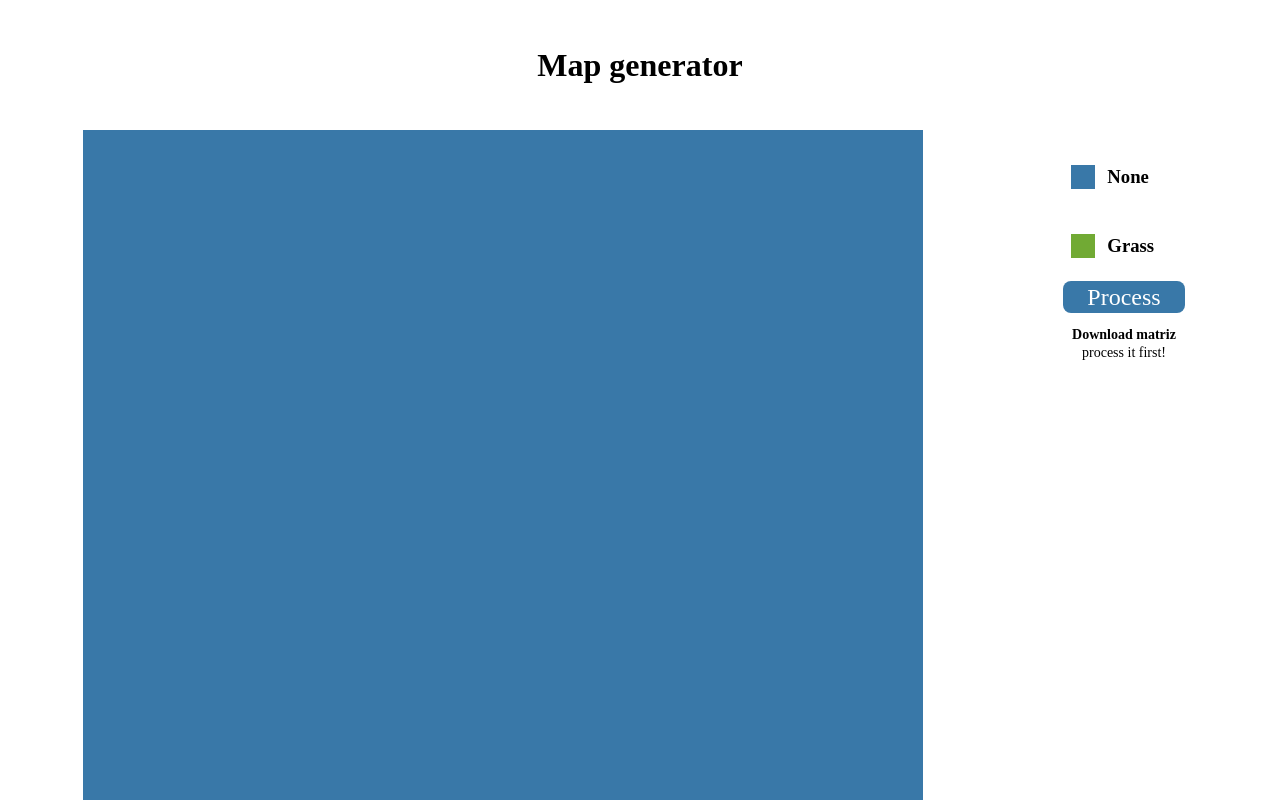
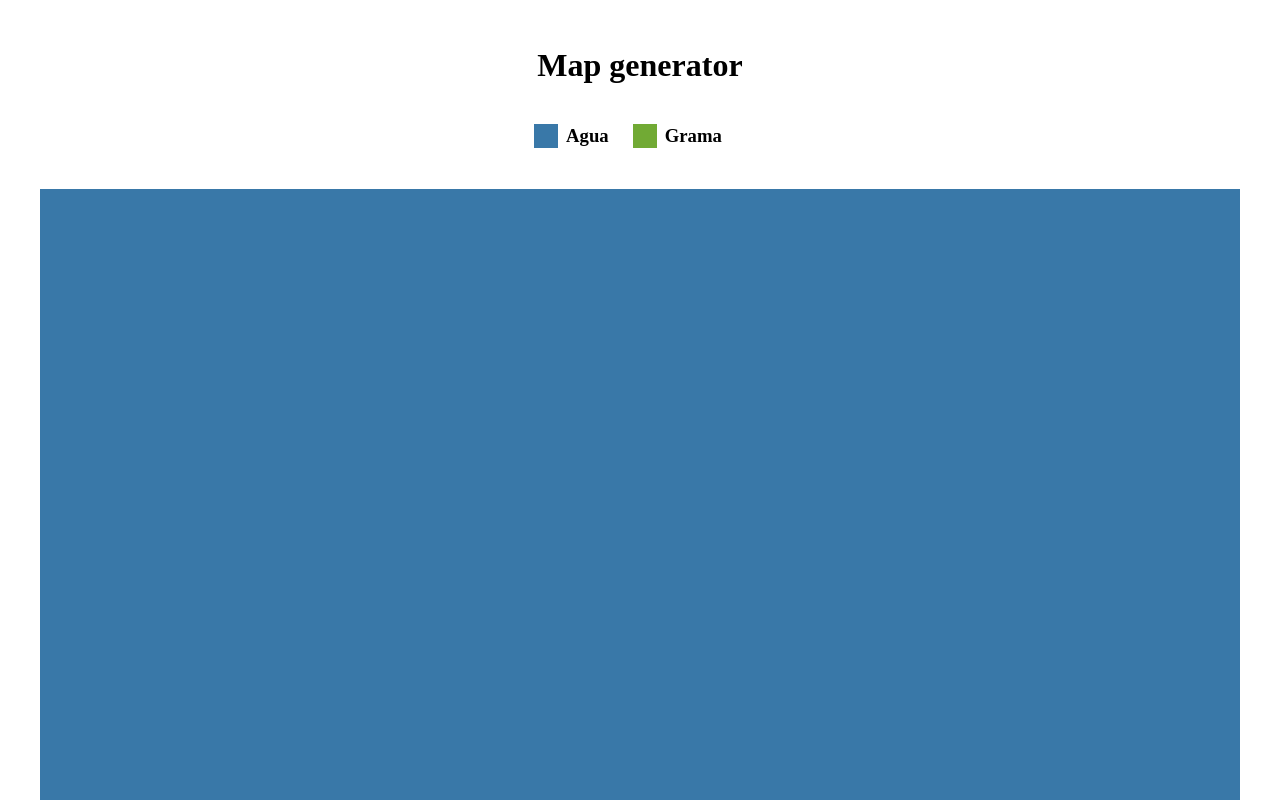
Before and after one commit to bitgardens/map_generator, a React (Vite) app: page / in a window 1280 px wide. Shown: the top 800 px of the page. Built offline with nearby package versions, Linux system fonts and the light colour scheme.

Commit message:
`Optimze` - Storing tiles in 1D array instead of 2D

```diff
--- a/src/MapGenerator.tsx
+++ /dev/null
@@ -1,138 +0,0 @@
-import React, { useState, useEffect } from "react";
-
-import {
-  Container,
-  DownloadBtn,
-  Main,
-  MapColumn,
-  MapGrid,
-  RunBtn,
-  Subtitle,
-  TileSubtitle,
-  TileTmp,
-} from "./styles";
-import Tile from "./components/Tile";
-import { TileInterface, possibles_type } from "./components/Tile/types";
-import handle_process_map from "./handlers/processMap";
-
-const MapGenerator: React.FC = () => {
-  const SIZE = 35;
-
-  const [tiles, setTiles] = useState<TileInterface[][]>(
-    Array(SIZE).fill(Array(SIZE).fill({ type: "none" }))
-  );
-
-  const [selected, setSelected] = useState<possibles_type>("grass");
-
-  const [dragEnabled, setDragEnabled] = useState(false);
-
-  const changeTileColor = (index_i: number, index_j: number) => {
-    setTiles(
-      tiles.map((column, ii) => {
-        if (ii == index_i) {
-          return column.map((data, jj) => {
-            if (jj == index_j) {
-              return {
-                type: selected,
-              };
-            } else {
-              return data;
-            }
-          });
-        } else {
-          return column;
-        }
-      })
-    );
-  };
-
-  useEffect(() => {
-    addEventListener("mousedown", () => {
-      setDragEnabled(true);
-    });
-
-    addEventListener("mouseup", () => {
-      setDragEnabled(false);
-    });
-  });
-
-  const handleDownload = () => {
-    var json_string = JSON.stringify(tiles, undefined, 2);
-    var link = document.createElement("a");
-    link.download = "data.json";
-    var blob = new Blob([json_string], { type: "text/plain" });
-    link.href = window.URL.createObjectURL(blob);
-    link.click();
-  };
-
-  return (
-    <Container>
-      <header>
-        <img />
-        <h1>Map generator</h1>
-      </header>
-
-      <Main>
-        <MapGrid>
-          {tiles?.map((i, index_i) => (
-            <MapColumn key={index_i}>
-              {i.map(({ type }, index_j) => (
-                <Tile
-                  key={index_j}
-                  onClick={() => {
-                    changeTileColor(index_i, index_j);
-                  }}
-                  onHover={() => {
-                    if (!dragEnabled) return;
-                    changeTileColor(index_i, index_j);
-                  }}
-                  type={type}
-                />
-              ))}
-            </MapColumn>
-          ))}
-        </MapGrid>
-
-        <Subtitle>
-          <TileSubtitle>
-            <Tile
-              onClick={() => {
-                setSelected("none");
-              }}
-              type="none"
-            />
-            <h3>None</h3>
-          </TileSubtitle>
-          <TileSubtitle>
-            <Tile
-              onClick={() => {
-                setSelected("grass");
-              }}
-              type="grass"
-            />
-            <h3>Grass</h3>
-          </TileSubtitle>
-
-          <RunBtn
-            onClick={() => {
-              // fuck react, wanna change this? be my guest
-              setTiles(handle_process_map(tiles));
-            }}
-          >
-            Process
-          </RunBtn>
-          <DownloadBtn
-            onClick={() => {
-              handleDownload();
-            }}
-          >
-            <h3>Download matriz</h3>
-            <p>process it first!</p>
-          </DownloadBtn>
-        </Subtitle>
-      </Main>
-    </Container>
-  );
-};
-
-export default MapGenerator;
--- /dev/null
+++ b/src/components/Canvas/index.tsx
@@ -0,0 +1,95 @@
+import React, { useState, useEffect } from "react";
+
+import {
+  Container,
+  Main,
+  MapGrid,
+  Subtitle,
+  TileComponent,
+  TileSubtitle,
+} from "./styles";
+import { TileColor } from "../Tile/colors";
+import { TileTypes } from "../Tile/types";
+
+const Canvas: React.FC = () => {
+  const SIZE = 50;
+
+  const [tiles, setTiles] = useState<TileTypes[]>(
+    Array(SIZE * SIZE).fill("none")
+  );
+
+  const [selected, setSelected] = useState<TileTypes>("grass");
+
+  const [dragEnabled, setDragEnabled] = useState(false);
+
+  useEffect(() => {
+    addEventListener("mousedown", () => {
+      setDragEnabled(true);
+    });
+
+    addEventListener("mouseup", () => {
+      setDragEnabled(false);
+    });
+  }, []);
+
+  const handleChangeTile = (index: number) => {
+    let tmp = [...tiles];
+    tmp[index] = selected;
+    setTiles(tmp);
+  };
+
+  return (
+    <Container>
+      <header>
+        <img />
+        <h1>Map generator</h1>
+      </header>
+
+      <Subtitle>
+        <TileSubtitle>
+          <TileComponent
+            style={{
+              backgroundColor: TileColor.type.none,
+            }}
+            onClick={() => {
+              setSelected("none");
+            }}
+          />
+          <h3>Agua</h3>
+        </TileSubtitle>
+        <TileSubtitle>
+          <TileComponent
+            style={{
+              backgroundColor: TileColor.type.grass,
+            }}
+            onClick={() => {
+              setSelected("grass");
+            }}
+          />
+          <h3>Grama</h3>
+        </TileSubtitle>
+      </Subtitle>
+
+      <Main>
+        <MapGrid width={SIZE}>
+          {tiles.map((value, index) => (
+            <div
+              onClick={() => {
+                handleChangeTile(index);
+              }}
+              onMouseEnter={() => {
+                if (!dragEnabled) return;
+                handleChangeTile(index);
+              }}
+              style={{
+                backgroundColor: TileColor.type[value],
+              }}
+            />
+          ))}
+        </MapGrid>
+      </Main>
+    </Container>
+  );
+};
+
+export default Canvas;
--- /dev/null
+++ b/src/components/Canvas/styles.ts
@@ -0,0 +1,141 @@
+import styled from "styled-components";
+
+export const Container = styled.div`
+  display: flex;
+  flex-direction: column;
+  align-items: center;
+  justify-content: flex-start;
+
+  /** Disable selection */
+  -webkit-user-select: none;
+  -ms-user-select: none;
+  user-select: none;
+`;
+
+export const Main = styled.main`
+  display: flex;
+  align-items: flex-start;
+  justify-content: center;
+  margin-top: 24px;
+`;
+
+export const MapGrid = styled.div<{ width: number }>`
+  display: grid;
+  grid-template-columns: repeat(${(p) => p.width}, 24px);
+  align-items: center;
+  justify-content: center;
+
+  div {
+    display: flex;
+    align-items: center;
+    justify-content: center;
+    height: 24px;
+    width: 24px;
+
+    // effects
+    transition: 0.2s;
+    cursor: pointer;
+    &:hover {
+      opacity: 0.7;
+    }
+  }
+`;
+
+export const TileComponent = styled.div`
+  display: flex;
+  align-items: center;
+  justify-content: center;
+  height: 24px;
+  width: 24px;
+
+  // effects
+  transition: 0.2s;
+  cursor: pointer;
+  &:hover {
+    opacity: 0.7;
+  }
+`;
+
+export const MapColumn = styled.div`
+  display: flex;
+  align-items: flex-start;
+  justify-content: flex-start;
+  flex-direction: column;
+`;
+
+export const Subtitle = styled.div`
+  display: flex;
+  align-items: center;
+  justify-content: center;
+`;
+
+export const TileSubtitle = styled.div`
+  display: flex;
+  align-items: center;
+  justify-content: flex-start;
+  margin-right: 24px;
+
+  h3 {
+    margin-left: 8px;
+  }
+`;
+
+export const TileTmp = styled.div`
+  display: flex;
+  align-items: flex-start;
+  justify-content: flex-start;
+
+  height: 16px;
+  width: 16px;
+
+  overflow: hidden;
+  position: relative;
+
+  img {
+    margin-right: 16px;
+  }
+`;
+
+export const RunBtn = styled.div`
+  display: flex;
+  align-items: center;
+  justify-content: center;
+  outline: none;
+  border: none;
+  background-color: #3978a8;
+  padding: 8px 24px;
+
+  font-size: 24px;
+  color: #fff;
+  border-radius: 8px;
+
+  //effects
+  transition: 0.2s;
+  cursor: pointer;
+  &:hover {
+    opacity: 0.8;
+  }
+`;
+
+export const DownloadBtn = styled.div`
+  display: flex;
+  align-items: center;
+  justify-content: center;
+  flex-direction: column;
+
+  line-height: 100%;
+  p {
+    font-size: 14px;
+    margin-top: -12px;
+  }
+
+  h3 {
+    font-size: 14px;
+  }
+
+  cursor: pointer;
+  transition: 0.2s;
+  &:hover {
+    opacity: 0.7;
+  }
+`;
--- a/src/components/Tile/colors.ts
+++ b/src/components/Tile/colors.ts
@@ -8,7 +8,9 @@ import gbrb from "../../assets/tile/gbrb.png"; // @ts-ignore
 import gbrt from "../../assets/tile/gbrt.png"; // @ts-ignore
 import gbt from "../../assets/tile/gbt.png";
 
-export const TileColor = {
+export const TileColor: {
+  type: any;
+} = {
   type: {
     none: "#3978A8",
     grass: "#71AA34",
@@ -30,12 +32,12 @@ export const tile_images = [
 ];
 
 export const tile_images_src: any = {
-  "gbb": gbb,
-  "gbl": gbl,
-  "gblb": gblb,
-  "gblt": gblt,
-  "gbr": gbr,
-  "gbrb": gbrb,
-  "gbrt": gbrt,
-  "gbt": gbt,
-}
+  gbb: gbb,
+  gbl: gbl,
+  gblb: gblb,
+  gblt: gblt,
+  gbr: gbr,
+  gbrb: gbrb,
+  gbrt: gbrt,
+  gbt: gbt,
+};
--- a/src/components/Tile/types.d.ts
+++ b/src/components/Tile/types.d.ts
@@ -1,7 +1,7 @@
 import { ProcessTileType } from "../ProcessTile/types";
 
 export interface TileInterface {
-  type?: possibles_type;
+  type?: TileTypes;
 }
 
 export interface TileComponentInterface extends TileInterface {
@@ -9,7 +9,7 @@ export interface TileComponentInterface extends TileInterface {
   onHover?: any;
 }
 
-type possibles_type =
+type TileTypes =
   | "gbb"
   | "gbl"
   | "gblb"
--- /dev/null
+++ b/src/handlers/mapProcessor.ts
@@ -0,0 +1,6 @@
+import { TileTypes } from "../components/Tile/types";
+
+const map_process = (SIZE: number, tiles: TileTypes[]) => {
+
+
+};
--- a/src/handlers/processMap.ts
+++ b/src/handlers/processMap.ts
@@ -1,7 +1,7 @@
-import { TileInterface, possibles_type } from "../components/Tile/types";
+import { TileInterface, TileTypes } from "../components/Tile/types";
 
 const handle_process_map = (map: TileInterface[][]): TileInterface[][] => {
-  const handle_grass_tile = (column: number, row: number): possibles_type => {
+  const handle_grass_tile = (column: number, row: number): TileTypes => {
     let left = column != 0 && map[column - 1][row].type == "none";
     let right = column != map.length - 1 && map[column + 1][row].type == "none";
     let top = row != 0 && map[column][row - 1].type == "none";
--- a/src/main.tsx
+++ b/src/main.tsx
@@ -1,9 +1,9 @@
 import React from 'react'
 import ReactDOM from 'react-dom/client'
-import MapGenerator from './MapGenerator'
+import Canvas from './components/Canvas'
 
 ReactDOM.createRoot(document.getElementById('root')!).render(
   <React.StrictMode>
-    <MapGenerator />
+    <Canvas />
   </React.StrictMode>,
 )
```
